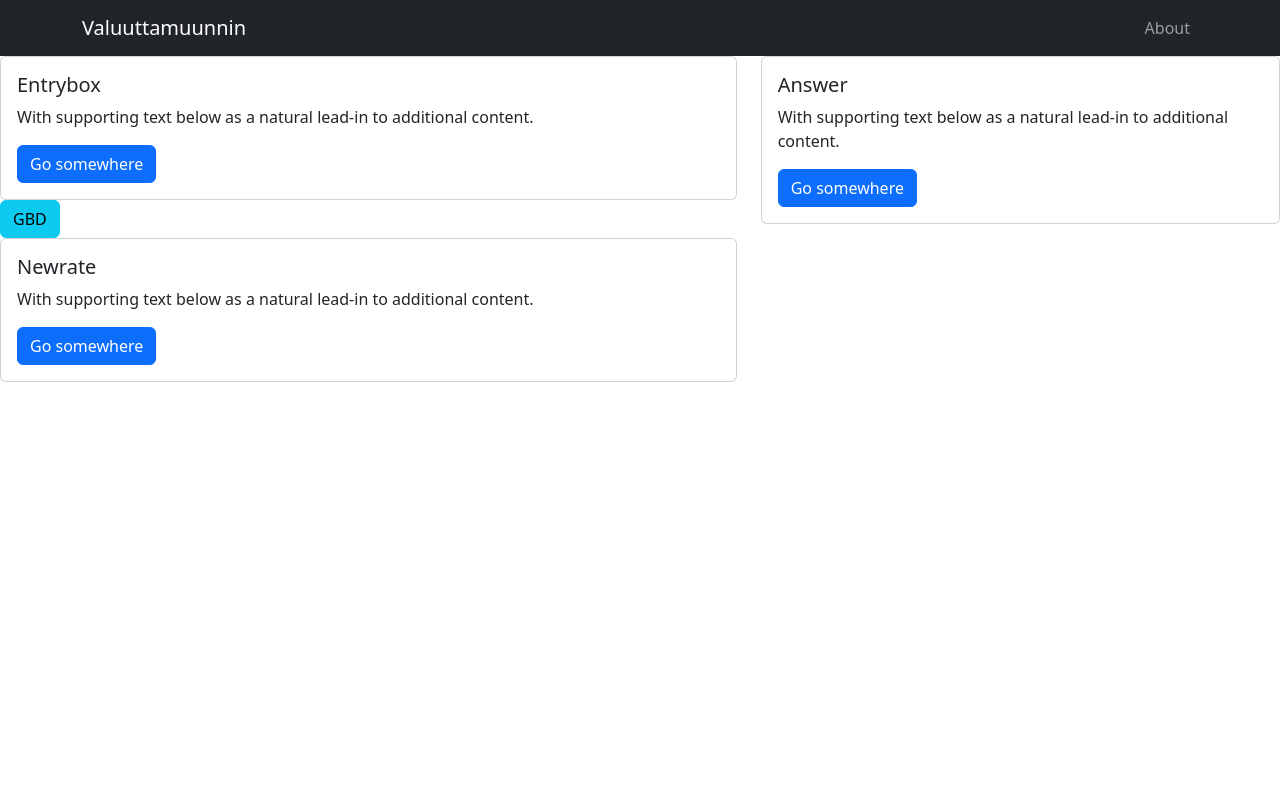
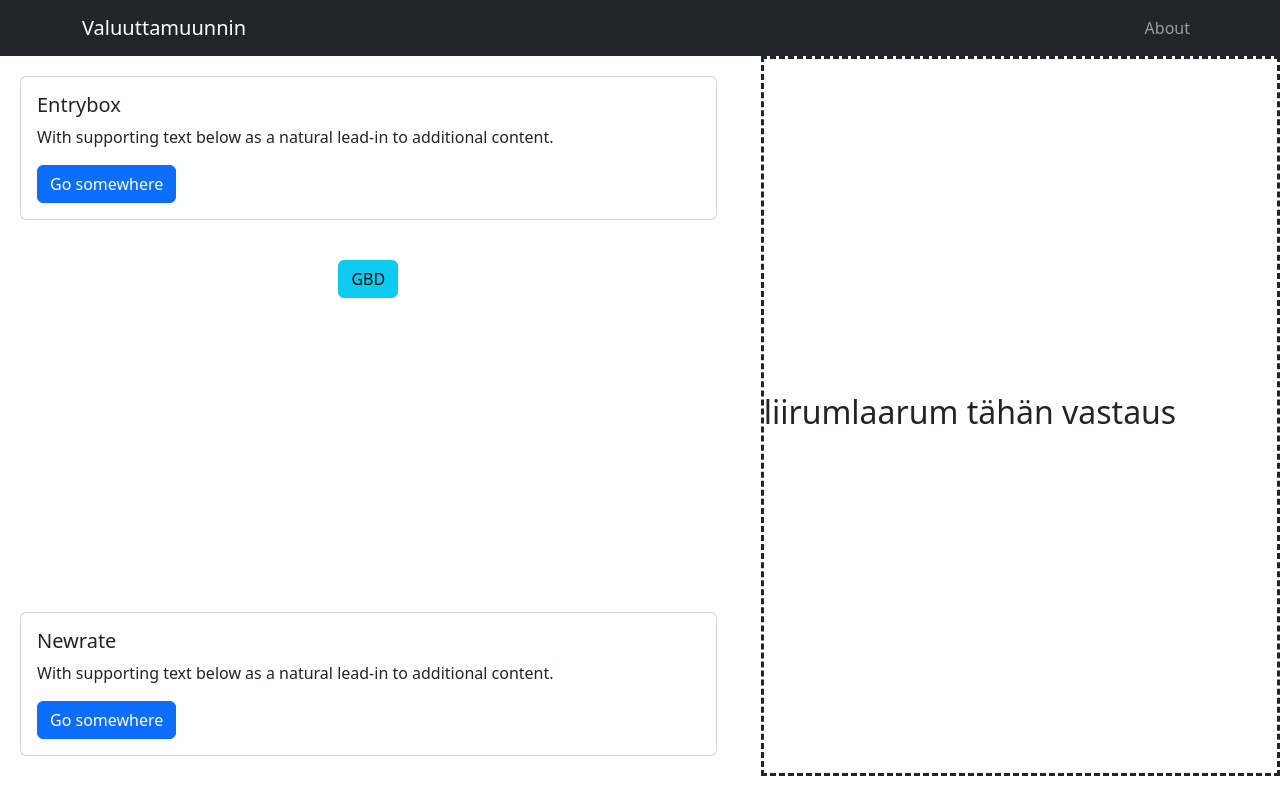
Before and after one commit to idvele/ValuuttaFront, a React (Create React App) app: page / in a window 1280 px wide. Built offline with nearby package versions, Linux system fonts and the light colour scheme.

Commit message:
wireframe ready

```diff
--- a/src/App.js
+++ b/src/App.js
@@ -15,23 +15,34 @@ function App() {
 
   return (
     <div className="App">
-      <div class="row">
-     <Palkki/>
+        <Palkki/>
+      <div className="row">
 
-     <div class= "col-sm-7">
-      <div className="left">
-      <Entrybox/>
-      <div class="rates">
-     <Ratebutton/>
+          <div className= "col-sm-7 left" >
+
+            <div id ="LeftItem">
+              <Entrybox />
+            <div/>
+
+            <div id="LeftItem">
+              <div className="rates">
+                <Ratebutton />
+              </div>
+            </div>
+
+           </div>
+
+            <div id= "LeftItem">
+              <Newrate />
+            </div>
+          </div>
+
+
+        <div className= "col-sm-5">
+          <Answer/>
+        </div>
      </div>
-     <Newrate/>
-     </div>
-    </div>
 
-     <div class= "col-sm-5">
-     <Answer/>
-     </div>
-     </div>
     </div>
   );
 }
--- a/src/answer.js
+++ b/src/answer.js
@@ -1,13 +1,17 @@
 
 function answer(){
     return (
-        <div class="card">
-        <div class="card-body">
-          <h5 class="card-title">Answer</h5>
-          <p class="card-text">With supporting text below as a natural lead-in to additional content.</p>
-          <a href="#" class="btn btn-primary">Go somewhere</a>
-        </div>
-        </div>
-    );
+        <div className="AnswerBox">
+          <h2>liirumlaarum tähän vastaus</h2>
+          </div>
+        // <div class="card">
+        // <div class="card-body">
+        //   <h5 class="card-title">Entrybox</h5>
+
+        //   <p class="card-text">With supporting text below as a natural lead-in to additional content.</p>
+        //   <a href="#" class="btn btn-primary">Go somewhere</a>
+        // </div>
+        // </div>
+        );
 }
 export default answer;
--- a/src/entrybox.js
+++ b/src/entrybox.js
@@ -4,6 +4,7 @@ function Entrybox(){
         <div class="card">
         <div class="card-body">
           <h5 class="card-title">Entrybox</h5>
+
           <p class="card-text">With supporting text below as a natural lead-in to additional content.</p>
           <a href="#" class="btn btn-primary">Go somewhere</a>
         </div>
--- a/src/index.css
+++ b/src/index.css
@@ -5,6 +5,8 @@ body {
     sans-serif;
   -webkit-font-smoothing: antialiased;
   -moz-osx-font-smoothing: grayscale;
+ height: 100%;
+  width: 100%;
 }
 
 code {
@@ -18,3 +20,42 @@ code {
 .app{
   display: flex;
 }
+
+.left{
+
+  display: flex;
+  flex-direction: column;
+  justify-content: space-between;
+  height: 90vh;
+
+
+
+}
+
+.rates{
+
+  padding-top: 20px;
+  padding-bottom: 20px;
+
+  /* position: absolute; */
+
+    display: flex; /*for text*/
+
+    align-items: center; /*for text*/
+
+    justify-content: center; /*for text*/
+
+
+}
+.AnswerBox{
+  display: flex;
+  border-style: dashed;
+  height: 90vh;
+  align-items: center;
+  text-align: center;
+
+}
+
+#LeftItem{
+  padding: 20px;
+}
```
